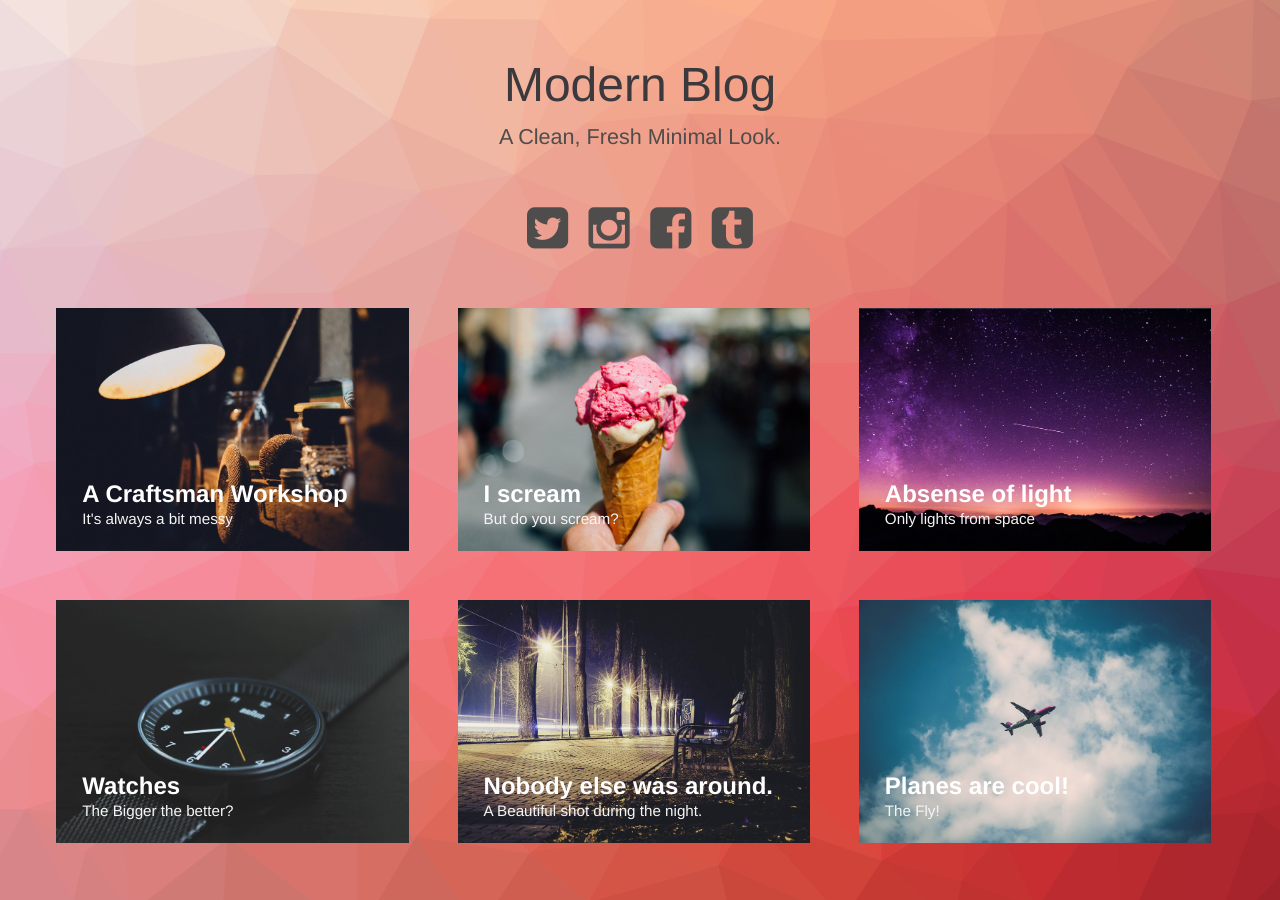
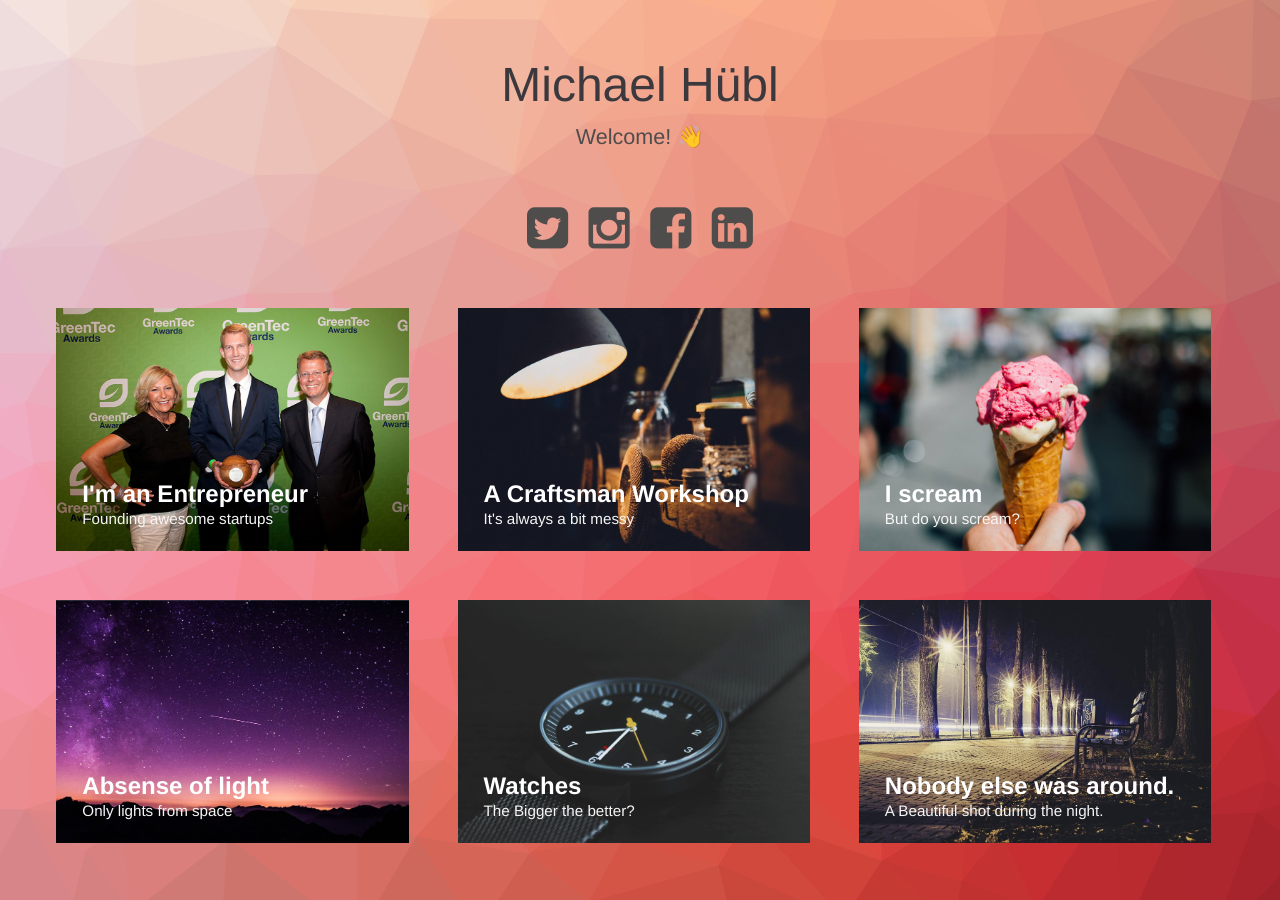
Before and after one commit to michels/portfolio, a Jekyll site: the page built from index.html, in a window 1280 px wide. Built offline with Jekyll 4.4.1, drawn with Linux system fonts in a browser that asks for light colours.

Commit message:
First post

```diff
--- a/_config.yml
+++ b/_config.yml
@@ -1,7 +1,7 @@
 # Site settings
-title: Modern Blog
-description: Modern-Blog A Elegant template for Jekyll
-keywords: Modern, Blogging, Fun
-author: Wferr
+title: Michael H&uuml;bl
+description: Entrepreneur, Speaker, Coach
+keywords: Entrepreneur, Speaker, Coach
+author: Michael H&uuml;bl
 baseurl: "" # the subpath of your site, e.g. /blog/
 url: "" # the base hostname & protocol for your site
--- a/_posts/2015-04-20-planes.markdown
+++ b/_posts/2015-04-20-planes.markdown
@@ -1,10 +1,10 @@
 ---
-title:  "Planes are cool!"
-subtitle: "The Fly!"
-author: "Wferr"
+title:  "I'm an Entrepreneur"
+subtitle: "Founding awesome startups"
+author: "Michael H&uuml;bl"
 avatar: "img/authors/wferr.png"
-image: "img/a.jpg"
-date:   2015-04-20 12:12:12
+image: "img/entrepreneurship.jpg"
+date:   2018-06-01 12:12:12
 ---
 
 ### Dolor sit amet?
--- a/index.html
+++ b/index.html
@@ -28,12 +28,12 @@ layout: compress
 <body class="body">
 <div class="container">
     <header class="header">
-        <h1>Modern Blog<span>A Clean, Fresh Minimal Look.</span></h1>
+        <h1>Michael H&uuml;bl<span>Welcome! 👋</span></h1>
         <nav class="links">
-            <a href="#"><i class="fa fa-twitter-square fa-3x"></i></a>
+            <a href="http://www.twitter.com/m_ic"><i class="fa fa-twitter-square fa-3x"></i></a>
             <a href="#"><i class="fa fa-instagram fa-3x"></i></a>
             <a href="#"><i class="fa fa-facebook-square fa-3x"></i></a>
-            <a href="#"><i class="fa fa-tumblr-square fa-3x"></i></a>
+            <a href="http://www.twitter.com/michael.huebl"><i class="fa fa-linkedin-square fa-3x"></i></a>
         </nav>
     </header>
     <div class="content">
```
Also changed, not shown: img/adventure.jpg (added), img/coach.jpg (added), img/entrepreneurship.jpg (added), img/social.jpg (added), img/speaker.jpg (added).
